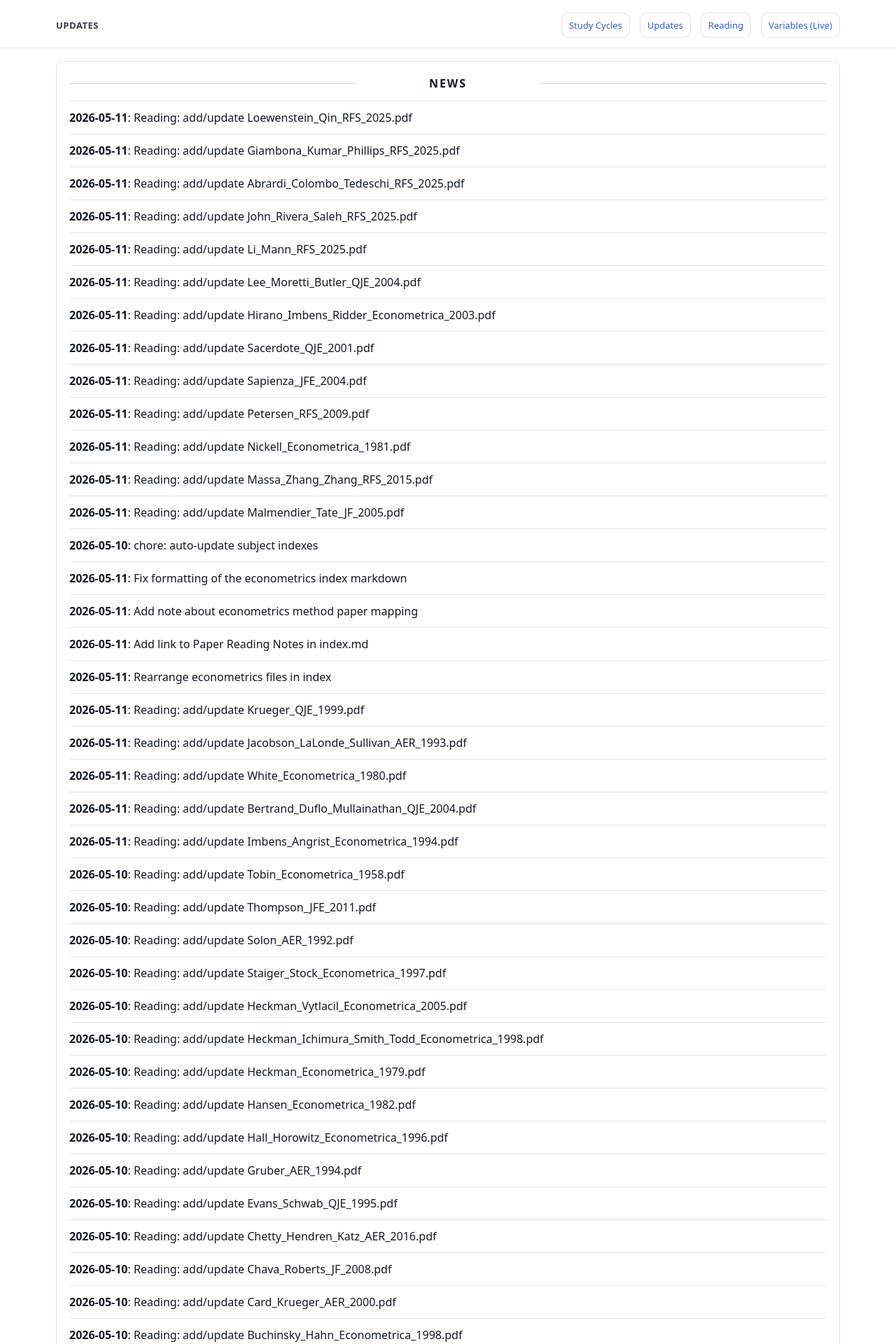
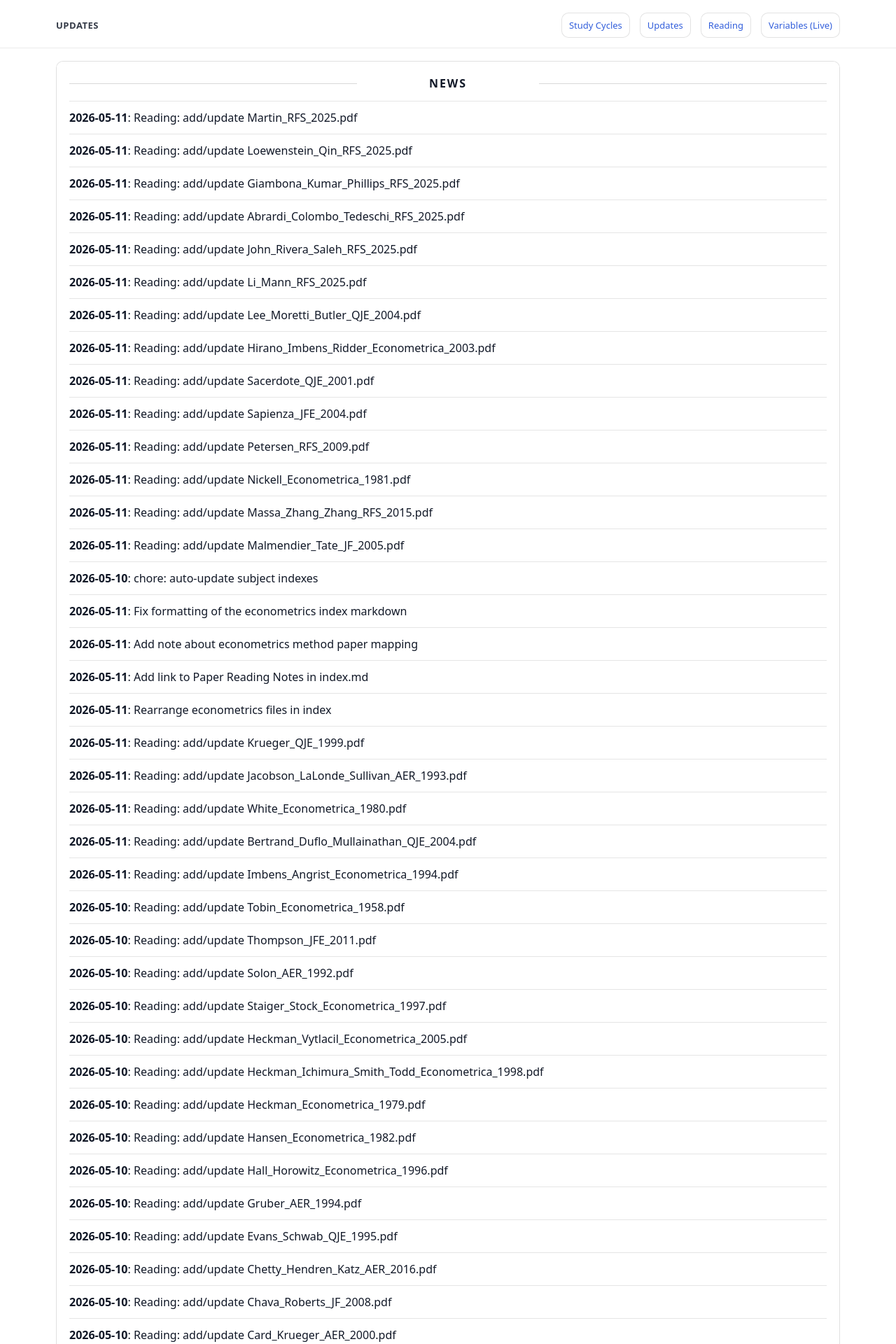
Before and after one commit to yaxinzn/study-archive, a Jekyll site: the page built from updates/index.md, in a window 1280 px wide. Shown: the top 1920 px of the page at 70% size. Built offline with Jekyll 4.4.1, drawn with Linux system fonts in a browser that asks for light colours; some of the changed text lies outside the part shown.

Commit message:
chore: update NEWS feed

```diff
--- a/_data/news.yml
+++ b/_data/news.yml
@@ -1,4 +1,7 @@
 # Auto-generated update history (sorted newest -> oldest). Do not edit manually.
+- ts: "1778487611"
+  date: "2026-05-11"
+  title: "Reading: add/update Martin_RFS_2025.pdf"
 - ts: "1778487392"
   date: "2026-05-11"
   title: "Reading: add/update Loewenstein_Qin_RFS_2025.pdf"
```
